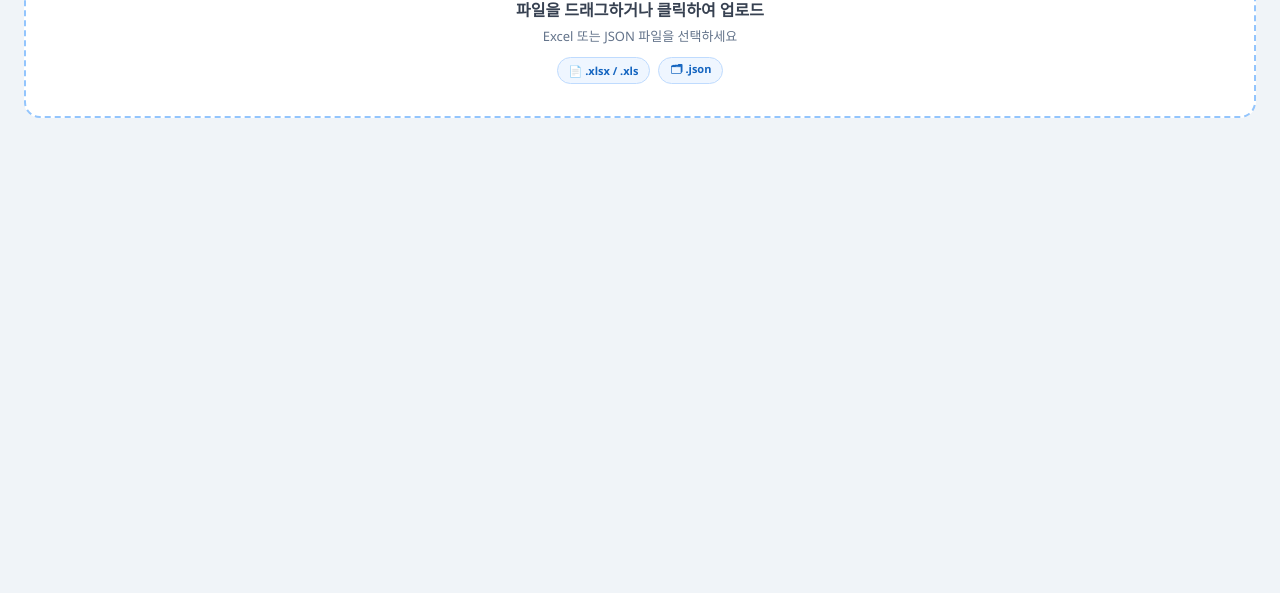
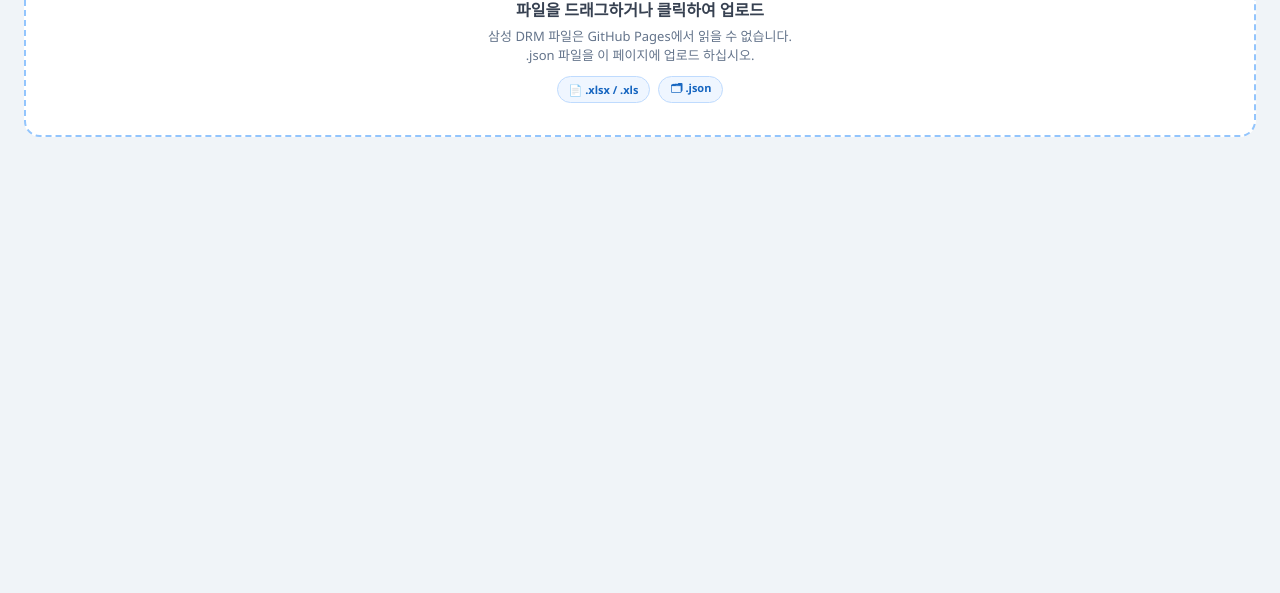
Before and after one commit to koet23-park/StockProfiling, a plain HTML site: page index.html in a window 1280 px wide. Shown: the part 207-800 px from the top of the page. Drawn offline with Linux system fonts and the light colour scheme.

Commit message:
Update upload zone description text

```diff
--- a/index.html
+++ b/index.html
@@ -317,7 +317,7 @@ td.row-result,th.row-result{text-align:center;width:52px;min-width:52px;backgrou
   <div class="upload-zone" id="dropZone" onclick="document.getElementById('fileInput').click()">
     <div class="icon">📊</div>
     <h2>파일을 드래그하거나 클릭하여 업로드</h2>
-    <p>Excel 또는 JSON 파일을 선택하세요</p>
+    <p>삼성 DRM 파일은 GitHub Pages에서 읽을 수 없습니다.<br>.json 파일을 이 페이지에 업로드 하십시오.</p>
     <div class="input-methods">
       <span class="method-badge">📄 .xlsx / .xls</span>
       <span class="method-badge">🗂 .json</span>
```
